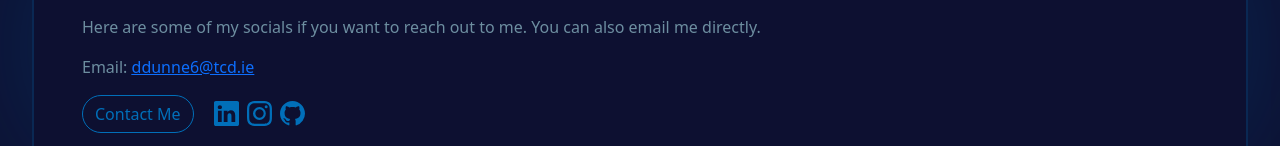
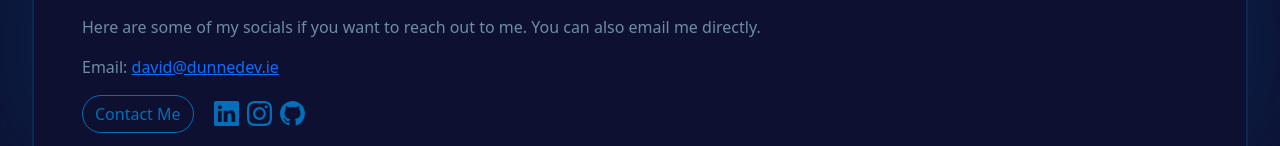
Before and after one commit to ddunne6/react-dunnedev, a React (Create React App) app: page / in a window 1280 px wide. Shown: the part 1349-1495 px from the top of the page. Built offline with nearby package versions, Linux system fonts and the light colour scheme.

Commit message:
update email to david@dunnedev.ie

```diff
--- a/package.json
+++ b/package.json
@@ -12,7 +12,7 @@
     "react-bootstrap": "^2.5.0",
     "react-bootstrap-icons": "^1.8.4",
     "react-dom": "^18.2.0",
-    "react-scripts": "^5.0.1",
+    "react-scripts": "^3.0.1",
     "sass": "^1.54.8",
     "web-vitals": "^2.1.4"
   },
--- a/src/dunnedev/aboutMe.js
+++ b/src/dunnedev/aboutMe.js
@@ -19,10 +19,10 @@ function DunnedevAboutMe() {
                         <p>
                             Here are some of my socials if you want to reach out to me. You can also email me directly.</p>
                         <p>
-                            Email: <a href="mailto:ddunne6@tcd.ie"><u>ddunne6@tcd.ie</u></a>
+                            Email: <a href="mailto:david@dunnedev.ie"><u>david@dunnedev.ie</u></a>
                         </p>
                         <div>
-                            <Button variant="outline-info" href="mailto:ddunne6@tcd.ie" style={{ marginRight: "1em" }}>Contact Me</Button>{' '}
+                            <Button variant="outline-info" href="mailto:david@dunnedev.ie" style={{ marginRight: "1em" }}>Contact Me</Button>{' '}
                             <a href="https://www.linkedin.com/in/david-dunne-b02642195/"><Icon.Linkedin className='Socials' size={25} /></a>
                             <a href="https://www.instagram.com/dunned922/?hl=en"><Icon.Instagram className='Socials' size={25} /></a>
                             <a href="https://github.com/ddunne6"><Icon.Github className='Socials' size={25} /></a>
--- a/src/dunnedev/hero.js
+++ b/src/dunnedev/hero.js
@@ -21,7 +21,7 @@ function DunnedevHero() {
                         {mySummary}
                     </p>
                     <div>
-                        <Button variant="outline-info" href="mailto:ddunne6@tcd.ie" style={{marginRight: "1em"}}>Contact Me</Button>{' '}
+                        <Button variant="outline-info" href="mailto:david@dunnedev.ie" style={{marginRight: "1em"}}>Contact Me</Button>{' '}
                         <a href="https://www.linkedin.com/in/david-dunne-b02642195/"><Icon.Linkedin className='Socials' size={25}/></a>
                         <a href="https://www.instagram.com/dunned922/?hl=en"><Icon.Instagram className='Socials' size={25}/></a>
                         <a href="https://github.com/ddunne6"><Icon.Github className='Socials' size={25}/></a>
```
Also changed, not shown: 1 other file (tests, documents, lock files or other folders).
